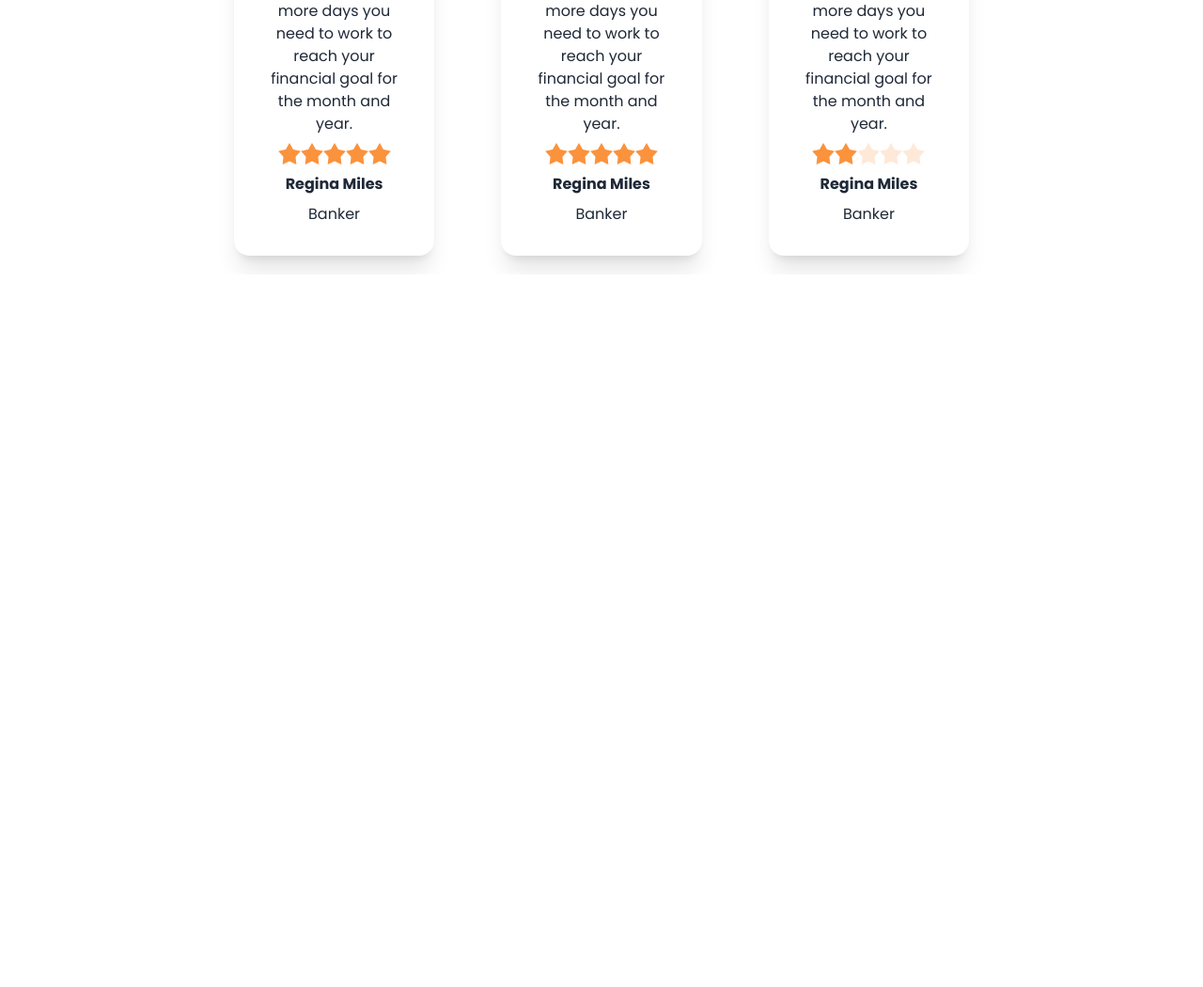
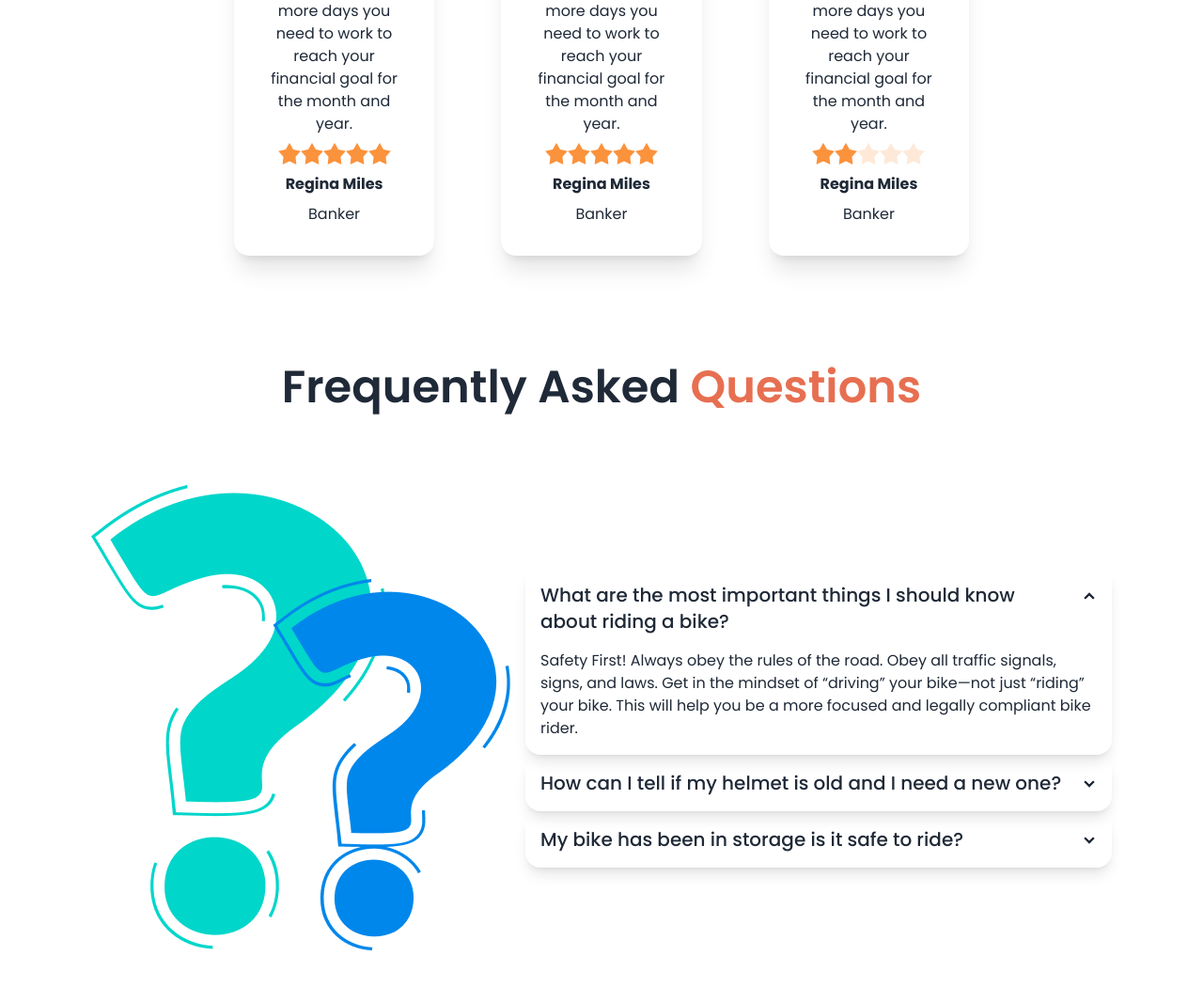
Before and after one commit to bdfarasat/daisyui-practice-m-15.4, a plain HTML site: page index.html in a window 1280 px wide. Shown: the part 2260-3310 px from the top of the page at 94% size. Before the commit the page ends 2552 px from the top, so only its background shows below. Drawn offline with nearby package versions, Linux system fonts and the light colour scheme.

Commit message:
FAQ added

```diff
--- a/index.html
+++ b/index.html
@@ -279,6 +279,38 @@
                     </div>
                 </div>
               </section>
+              <!-- FAQ Section -->
+               <section class="my-24">
+                    <h3 class="text-center font-semibold text-5xl mb-16">Frequently Asked <span class="text-[#E76F51]">Questions</span></h3>
+                    <div class="hero">
+                        <div class="hero-content flex-col lg:flex-row">
+                          <img src="images/others/faq.png"/>
+                          <div class="w-1/2">
+                            <div class="collapse collapse-arrow shadow-lg">
+                                <input type="radio" name="my-accordion-2" checked="checked" />
+                                <div class="collapse-title text-xl font-medium">What are the most important things I should know about riding a bike?</div>
+                                <div class="collapse-content">
+                                  <p>Safety First! Always obey the rules of the road. Obey all traffic signals, signs, and laws. Get in the mindset of “driving” your bike—not just “riding” your bike. This will help you be a more focused and legally compliant bike rider. </p>
+                                </div>
+                            </div>
+                            <div class="collapse collapse-arrow shadow-lg">
+                                <input type="radio" name="my-accordion-2" />
+                                <div class="collapse-title text-xl font-medium">How can I tell if my helmet is old and I need a new one?</div>
+                                <div class="collapse-content">
+                                  <p>Safety First! Always obey the rules of the road. Obey all traffic signals, signs, and laws. Get in the mindset of “driving” your bike—not just “riding” your bike. This will help you be a more focused and legally compliant bike rider. </p>
+                                </div>
+                            </div>
+                            <div class="collapse collapse-arrow shadow-lg">
+                                <input type="radio" name="my-accordion-2" />
+                                <div class="collapse-title text-xl font-medium">My bike has been in storage is it safe to ride?</div>
+                                <div class="collapse-content">
+                                  <p>Safety First! Always obey the rules of the road. Obey all traffic signals, signs, and laws. Get in the mindset of “driving” your bike—not just “riding” your bike. This will help you be a more focused and legally compliant bike rider. </p>
+                                </div>
+                            </div>
+                          </div>
+                        </div>
+                      </div>
+               </section>
         </header>
 
     </main>
```
